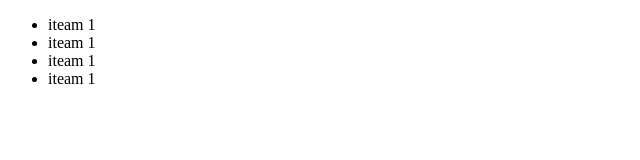
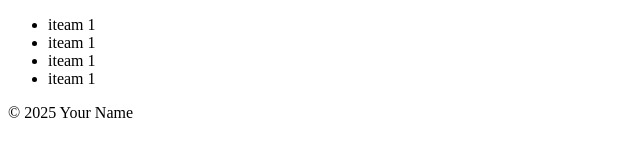
Before and after one commit to gassa-code/version-control-simulation-Salieu, a plain HTML site: page assignment/index.html in a window 1280 px wide. Shown: the whole page, without its empty margins (0-640 px from the left). Drawn offline with Linux system fonts and the light colour scheme.

Commit message:
Added footer section to index.html

```diff
--- a/assignment/index.html
+++ b/assignment/index.html
@@ -11,6 +11,10 @@
      <li>iteam 1</li>
      <li>iteam 1</li>
     </ul>
+
+<footer>
+     <p>&copy; 2025 Your Name</p>
+</footer>
 </body>
 
 </html>
```
